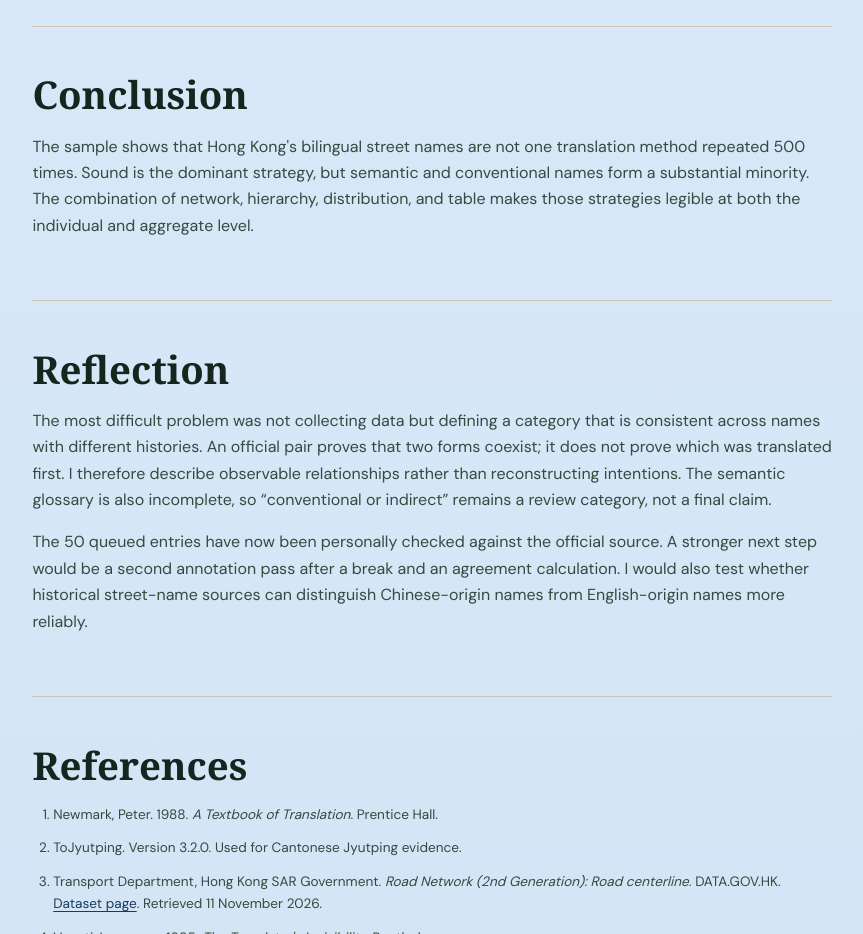
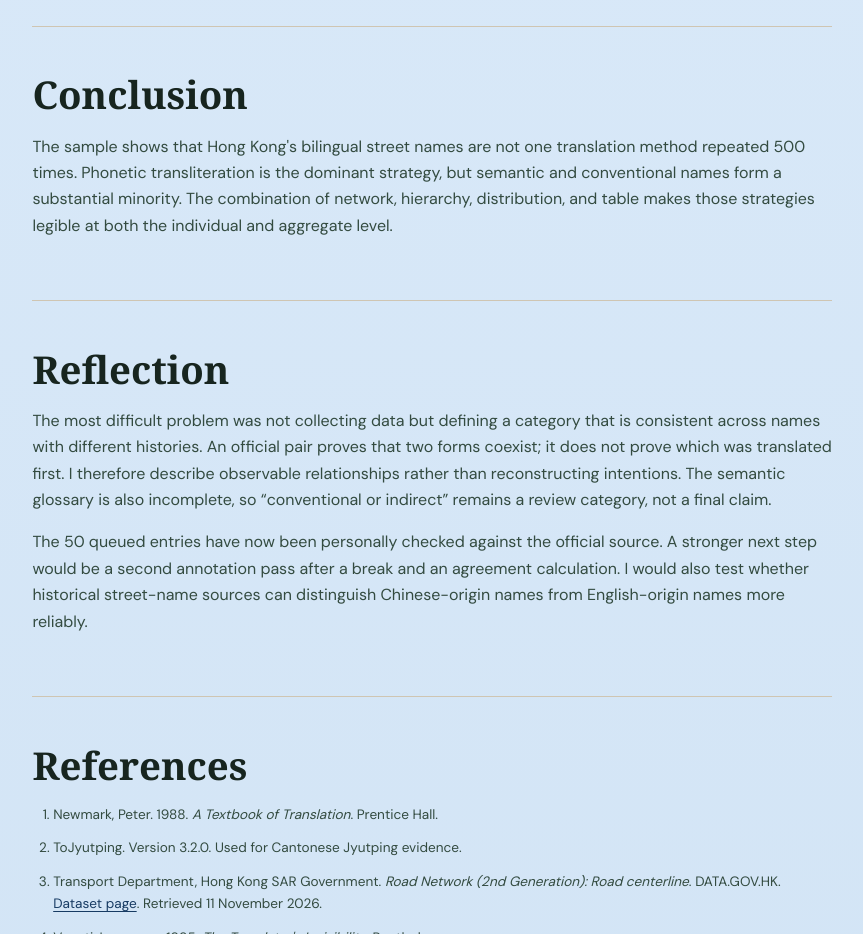
Before and after one commit to MaggieW-12/Translation-of-Hong-Kong-Street-Name, a plain HTML site: page report.html in a window 1280 px wide. Shown: the part 3760-4694 px from the top of the page, without its empty margins (356-1219 px from the left). Drawn offline with nearby package versions, Linux system fonts and the light colour scheme.

Commit message:
Name dominant strategy precisely

```diff
--- a/report.html
+++ b/report.html
@@ -305,7 +305,7 @@
             <h2><span class="lang-en">Conclusion</span><span class="lang-zh">結論</span></h2>
             <p class="lang-en">
               The sample shows that Hong Kong's bilingual street names are not one
-              translation method repeated 500 times. Sound is the dominant strategy,
+              translation method repeated 500 times. Phonetic transliteration is the dominant strategy,
               but semantic and conventional names form a substantial minority. The
               combination of network, hierarchy, distribution, and table makes those
               strategies legible at both the individual and aggregate level.
```
